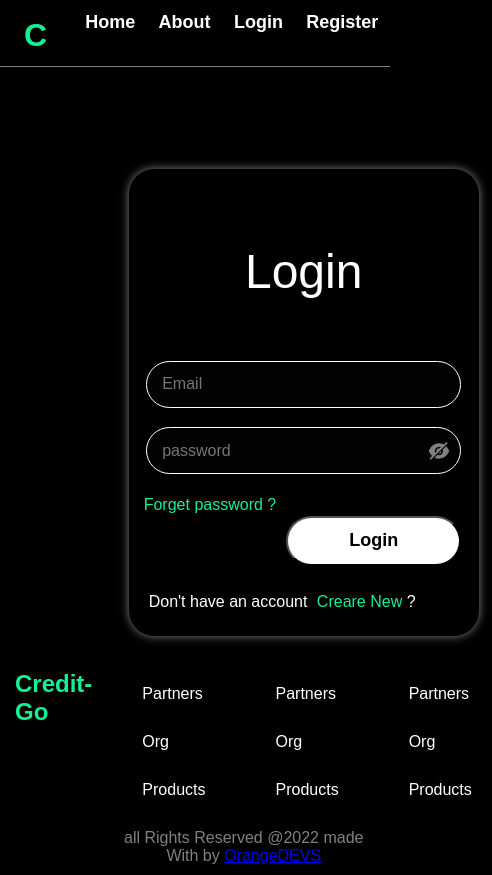
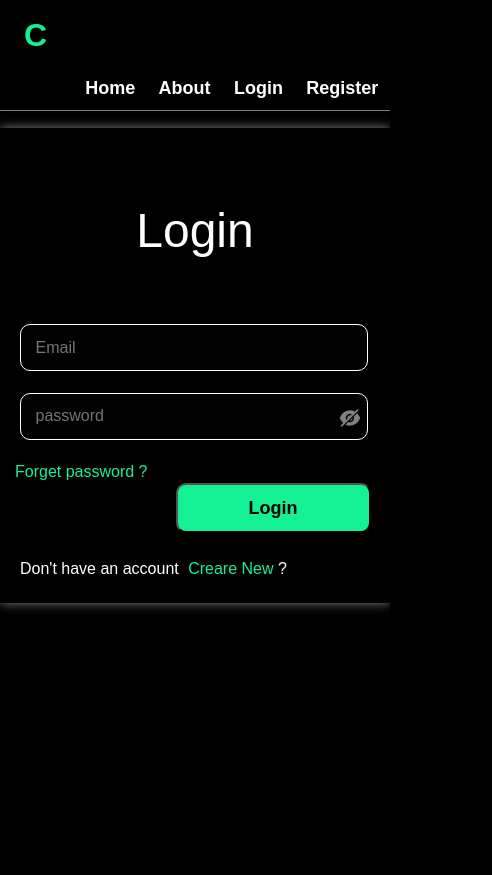
Before and after one commit to pankajpareek026/credit, a React (Create React App) app: page /login in a window 390 px wide. Shown: the whole page, 492 px wide, since content can reach past the window. After the commit the page ends 844 px from the top, so only its background shows below. Built offline with nearby package versions, Linux system fonts and the light colour scheme; a web font is replaced by a local one.

Commit message:
UI update

```diff
--- a/src/App.css
+++ b/src/App.css
@@ -4,7 +4,9 @@
 }
 
 :root {
-  --card: #24262b --bg-c: #082032 --p: rgb(255, 0, 111);
+  --card: #24262b;
+  --bg-c: #082032;
+  --p: rgb(255, 0, 111);
   --main: rgb(20, 241, 149);
   --main-back: #100F0F;
   --advance: #0F3D3E;
@@ -69,7 +71,7 @@ body {
   /* box-shadow: 0px 2px  rgb(255, 0, 111); */
   text-decoration: double;
   /* font-weight: 800; */
-  color: var(--p);
+  color: var(--main);
 }
 
 .logo {
@@ -195,6 +197,7 @@ body {
   padding: 15px;
   margin: 5px;
   height: 150px;
+  padding-top: 25px;
   background-color: black;
   color: white;
   border-radius: 0% 25% 0% 25%;
@@ -257,8 +260,6 @@ body {
   background-color: black;
   color: white;
   margin-top: 20vh;
-  /* display: flex;
-  flex-direction: column; */
   height: auto;
   box-shadow: 0px 0px 10px gray;
   width: 350px;
@@ -334,13 +335,14 @@ body {
   margin-right: 5%;
   height: 50px;
   width: 50%;
-  border-radius: 50px;
+  border-radius: 10px;
   cursor: pointer;
-  background-color: white;
+  background-color: var(--main);
   font-weight: bold;
   font-size: large;
-  color: black;
-  font-weight: 900;
+  color: rgb(5, 0, 0);
+  font-family: sans-serif;
+  font-weight: 700;
 }
 
 .login button:hover {
@@ -409,13 +411,13 @@ body {
 
 }
 
-/* .left a:hover {
-  color: var(--p);
-  background-color: rgb(81, 80, 80);
+.left a:hover {
+  color: var(--main);
+  /* background-color: rgb(81, 80, 80); */
   width: auto;
   border-radius: 10px;
 
-} */
+}
 
 
 /* .left a:first-of-type {
@@ -433,21 +435,19 @@ body {
   font-size: xx-large;
 }
 
+.dashboard .d-logout:hover {
+  color: red;
+}
+
 /* add user button in dashboard */
 .d-adduser {
   font-size: xx-large;
   color: white;
 }
 
-.dashboard.d-logout:hover,
-.transactions .d-logout:hover {
-  color: var(--p);
-}
-
 .d-adduser:hover {
   color: var(--main);
   cursor: pointer;
-
 }
 
 svg {
@@ -608,11 +608,21 @@ svg {
   /* top:0px */
 }
 
-.dashboard .left .d-logout {
-  color: white;
+.dashboard .left .d-logout{
+  margin-top: 25rem;
   box-shadow: none;
   font-size: xx-large;
-}
+  color: wheat;
+}.transactions .left .d-logout{
+  margin-top: 20rem;
+    box-shadow: none;
+    font-size: xx-large;
+    color: wheat;
+}
+.dashboard .left .d-logout:hover{
+  color: red;
+}
+
 
 @media (max-width:1200px) {
   .d-low div span {
@@ -725,9 +735,8 @@ canvas {
 }
 
 .d-clients-container table tbody tr {
-  padding: .2rem;
-  text-align: center;
-  /* height: 40px; */
+  padding: 0.2rem;
+  text-align: center;
   margin-top: 10px;
   border-radius: 10px;
   background-color: var(--card);
@@ -756,7 +765,8 @@ canvas {
 }
 
 .d-clients-container table tbody tr td a:hover {
-  color: var(--main);
+  font-weight: 600 !important;
+
 }
 
 .d-clients-container table tbody tr td:last-child {
@@ -941,6 +951,10 @@ canvas {
   background-color: white;
   border-radius: 10px 10px 0px 10px;
 
+
+}
+.t-container2 div:last-child{
+ margin-bottom: 2.5rem;
 }
 
 .IN {
@@ -958,9 +972,10 @@ canvas {
   background-color: rgb(33, 30, 30);
   box-shadow: var(--shadow);
   border: 2px solid rgb(255, 0, 0);
-  border-left-width: 10px;
+  border-left-width: 11px;
   margin-left: auto;
   margin-right: 1rem;
+  margin-top: 1rem;
   min-width: 7rem;
   width: fit-content;
 }
@@ -983,6 +998,7 @@ canvas {
   color: rgb(180, 169, 169);
   margin-bottom: -6px;
 }
+
 
 .add-t {
   position: absolute;
@@ -996,7 +1012,7 @@ canvas {
   border: none;
   border: 1px solid black;
   border-radius: 10px;
-  box-shadow: 250px 110px 5000px 100px rgb(89, 86, 86), -110px -110px 5000px 100px rgb(89, 86, 86);
+  /* box-shadow: 250px 110px 5000px 100px rgb(89, 86, 86), -110px -110px 5000px 100px rgb(89, 86, 86); */
 }
 
 .add-t .buttons {
@@ -1326,13 +1342,9 @@ canvas {
     margin-top: 0;
     box-shadow: none;
     font-size: xx-large;
-    color: white;
-  }
-
-  .d-logout:hover {
-    color: red;
-
-  }
+    color:white ;
+  }
+
 
   /* for logo  */
   .dashboard .left .small,
@@ -1556,7 +1568,14 @@ canvas {
     background-color: #303134;
     border-radius: 0;
   }
-
+  .share{
+    margin-top:1.2rem ;
+        font-size: medium;
+        display: none;
+      }
+    .t-upper-container{
+      margin-top: 1.2rem;
+    }
   .t-upper-container input {
     width: 70%;
     margin-right: 1%;
@@ -1586,10 +1605,11 @@ canvas {
   background-color: red;
 } */
   .t-container2 {
-    height: 80vh;
+    height: 75.2vh;
     border-radius: 0px;
     border: none;
   }
+
 
   .t-container2 .t-balance {
     font-size: 1rem;
@@ -1601,4 +1621,80 @@ canvas {
   }
 
   /* for transactions route ---End */
-}
+  /* Login --start */
+
+  .login-container {
+    width: 100vw;
+    margin-top: 8rem;
+    margin-left: auto;
+  }
+
+  .Login {
+
+    width: 100vw !important;
+    border-radius: 0;
+    margin-left: 0px;
+    margin-top: 7rem;
+    /* justify-content: center; */
+  }
+
+
+  .Login input {
+    border-radius: 10px;
+  }
+
+  .logo {
+    width: 100%;
+  }
+
+  /* Login --End */
+  .home-nav {
+    flex-wrap: wrap;
+    width: 100Vw;
+    overflow: hidden;
+  }
+
+  /* login and Register --End  */
+
+  /* footer ---start */
+  .footer {
+    width: 100vw;
+    display: none;
+  }
+
+  .footer h4 {
+    display: none;
+    width: 100% !important;
+
+
+  }
+
+  /* footer ---End */
+  .one {
+    height: 12rem;
+    margin-left: 1rem;
+    font-family: sans-serif;
+  }
+
+  .two {
+    font-family: sans-serif;
+    margin-top: 3rem;
+    height: 21rem;
+    margin-left: 1rem;
+  }
+
+  .title-img {
+    display: none;
+  }
+
+  .home h2 {
+    font-family: 'Courier New', Courier, monospace;
+  }
+
+  .event {
+    font-family: sans-serif;
+    border-radius: 8px;
+    box-shadow: var(--shadow);
+    background-color: rgb(9, 16, 17);
+  }
+}
```
